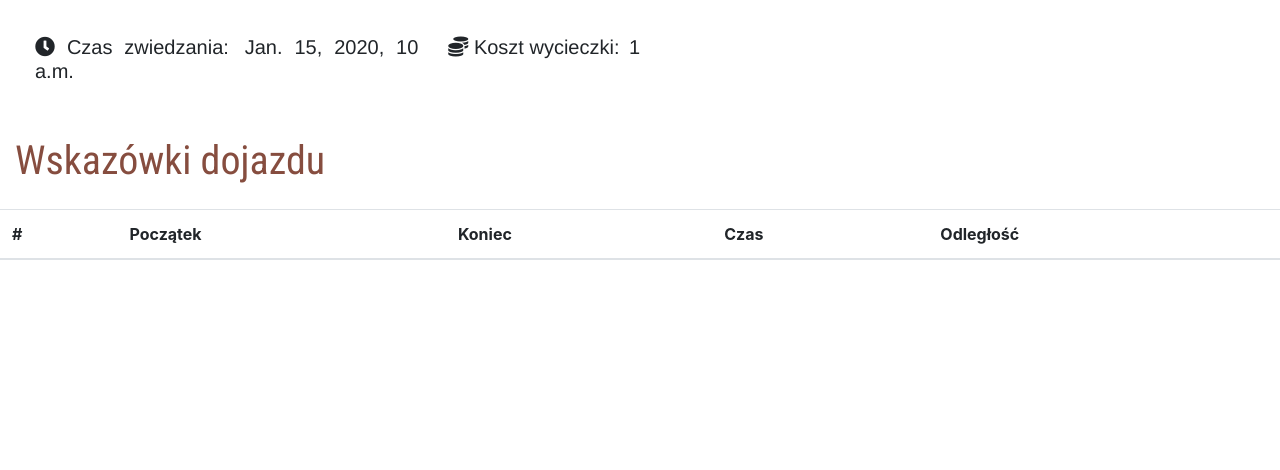
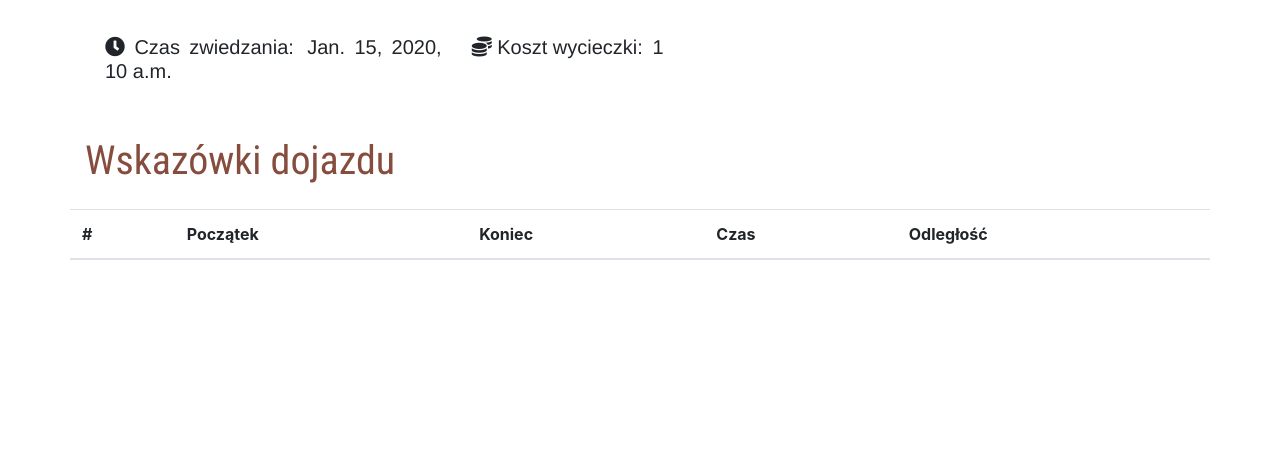
Before and after one commit to catchesfire/city-guide-app, a Django app: template CityGuide/city_guide/templates/city_guide/pdf.html in a window 1280 px wide. Shown: the part 330-800 px from the top of the page. Run offline with Django 3.2, Linux system fonts and the light colour scheme; tables that the repository leaves empty hold one stand-in row (values such as "Sample post"); the template is opened without the code that fills it: values that come from a table or form of the project are taken from there, most other values are stand-ins (such as "Sample title", 1, 10 or a date in 2020); lists and menus that the app fills with data are empty; some libraries are stand-ins or nearby versions.

Commit message:
PDF created

```diff
--- a/CityGuide/city_guide/templates/city_guide/pdf.html
+++ b/CityGuide/city_guide/templates/city_guide/pdf.html
@@ -16,8 +16,9 @@
 {% block header %}{% endblock %}
 {% block generatePDF %}{% endblock %}
 {% block setupJourney %}{% endblock %}
+{% block plannercontainer %}<div class="col-12 px-4">{% endblock %}
 {% block container %}
-<div class="container-fluid standard-container" style="margin-top: 0;">
+<div class="container standard-container" style="margin-top: 0;">
 {% endblock %}
 {% block tour_header %}
 <div class="row">
--- a/CityGuide/city_guide/templates/city_guide/planner.html
+++ b/CityGuide/city_guide/templates/city_guide/planner.html
@@ -42,7 +42,7 @@
 {% endblock %}
 {% block tour_header %}{% endblock %}
     <div class="row mt-0">
-        <div class="col-12 px-4">
+        {% block plannercontainer %}<div class="col-5 px-4">{% endblock %}
             {% block setupJourney %}
             <div class="row">
                 <div class="mx-auto">
```
